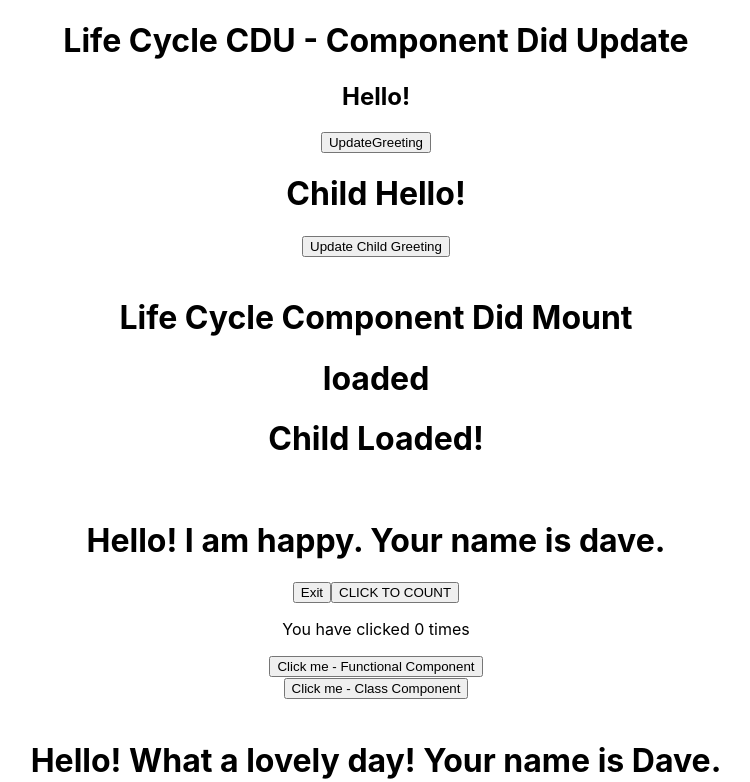
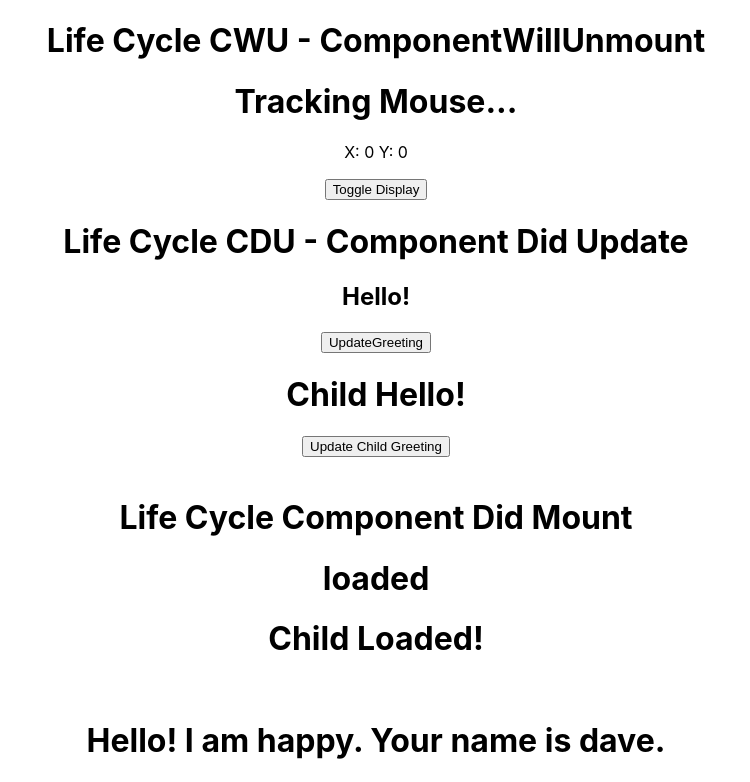
Before and after one commit to andrewcargill/gitpod-react, a React (Create React App) app in the folder my-app/: page / in a window 1280 px wide. Shown: the top 782 px of the page, without its empty margins (264-1014 px from the left). Built offline with nearby package versions, Linux system fonts and the light colour scheme.

Commit message:
Life Cycles

```diff
--- a/my-app/src/App.js
+++ b/my-app/src/App.js
@@ -12,10 +12,13 @@
 import RenderingLists from './components/RenderingLists';
 import LifeCycleCDM from './components/LifeCycleCDM';
 import LifeCyleCDU from './components/LifeCyleCDU';
+import LifeCycleCWU from './components/LifeCycleCWU';
 
 function App() {
   return (
     <div className="App">
+      <h1>Life Cycle CWU - ComponentWillUnmount</h1>
+      <LifeCycleCWU />
       <h1>Life Cycle CDU - Component Did Update</h1>
       <LifeCyleCDU />
       <br />
--- /dev/null
+++ b/my-app/src/components/LifeCycleCWU.js
@@ -0,0 +1,27 @@
+import React, { Component } from 'react'
+import LifeCyclesCWUTracker from './LifeCyclesCWUTracker'
+
+export class LifeCyclesCWU extends Component {
+    constructor(props) {
+        super(props)
+
+        this.state = {
+            visible: true
+        }
+    }
+
+    toggleDisplay = () => {
+        this.setState((prevState) => ({ visible: !prevState.visible }))
+    }
+
+    render() {
+        return (
+            <div>
+                {this.state.visible && <LifeCyclesCWUTracker />}
+                <button onClick={this.toggleDisplay}>Toggle Display</button>
+            </div>
+        )
+    }
+}
+
+export default LifeCyclesCWU
--- /dev/null
+++ b/my-app/src/components/LifeCyclesCWUTracker.js
@@ -0,0 +1,39 @@
+
+import React, { Component } from 'react'
+
+export class LifeCyclesCWUTracker extends Component {
+  constructor(props) {
+    super(props)
+
+    this.state = {
+      mouseX: 0,
+      mouseY: 0,
+    }
+  }
+  trackMouse = e => {
+    console.log('Mouse moved')
+    this.setState({
+      mouseX: e.clientX,
+      mouseY: e.clientY,
+    })
+  }
+  componentDidMount() {
+    console.log("mounting")
+    window.addEventListener('mousemove', this.trackMouse);
+  }
+  componentWillUnmount() {
+    console.log('unmounting');
+    window.removeEventListener('mousemove', this.trackMouse)
+
+  }
+  render() {
+    return (
+      <div>
+        <h1>Tracking Mouse...</h1>
+        <p>X: {this.state.mouseX} Y: {this.state.mouseY}</p>
+      </div>
+    )
+  }
+}
+
+export default LifeCyclesCWUTracker
```
